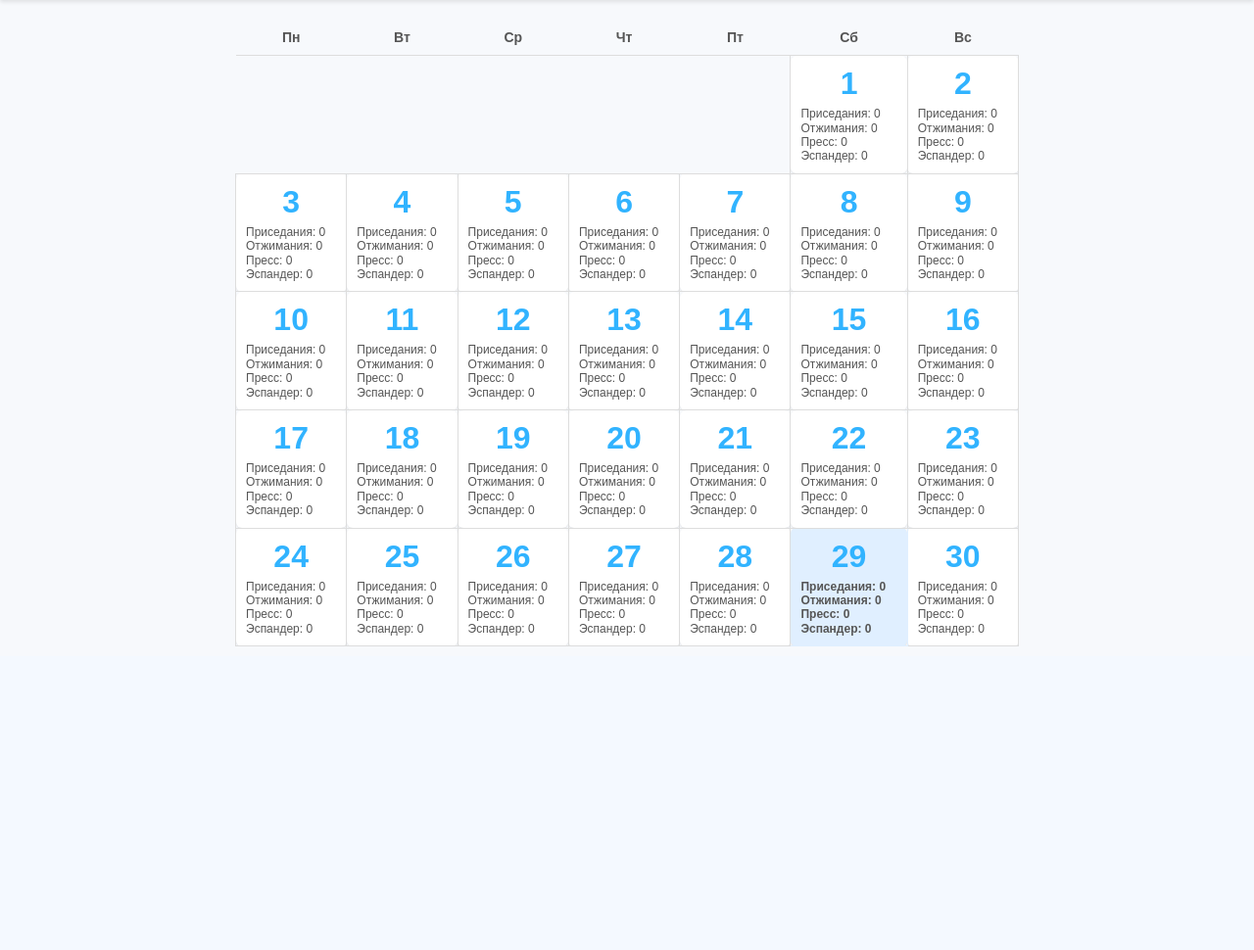
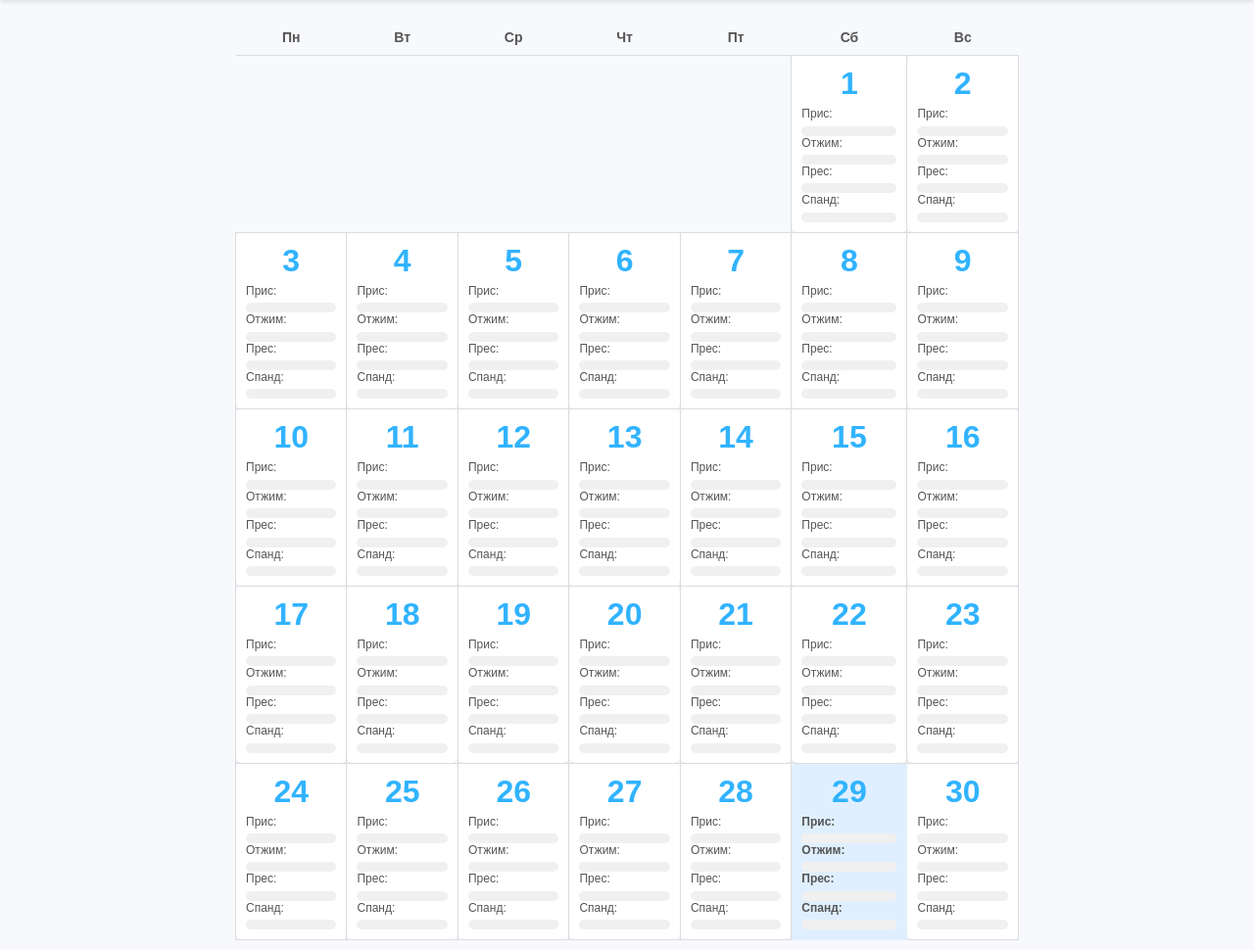
Before and after one commit to itkopets/workout, a Flask app: page / in a window 1280 px wide. Shown: the part 187-1157 px from the top of the page at 98% size. Before the commit the page ends 847 px from the top, so only its background shows below. Run offline with Flask 3, Linux system fonts and the light colour scheme; data that the repository does not hold is empty.

Commit message:
добавил прогресбары

```diff
--- a/app.py
+++ b/app.py
@@ -4,6 +4,14 @@ import calendar
 from datetime import datetime
 
 app = Flask(__name__)
+
+# Конфигурация целей для упражнений
+EXERCISE_GOALS = {
+    'squats': 100,
+    'pushups': 50,
+    'press': 50,
+    'expander': 200
+}
 
 # Инициализация базы данных
 def init_db():
@@ -48,7 +56,7 @@ def manage_exercises():
             cursor = conn.cursor()
             cursor.execute('SELECT exercise, SUM(count) FROM exercises WHERE date = ? GROUP BY exercise', (date,))
             results = cursor.fetchall()
-        return jsonify({exercise: total for exercise, total in results})
+        return jsonify({exercise: {"completed": total, "goal": EXERCISE_GOALS[exercise]} for exercise, total in results})
 
 # API для календаря
 @app.route('/api/calendar')
--- a/static/css/calendar.css
+++ b/static/css/calendar.css
@@ -165,3 +165,20 @@ main {
         font-size: 10px;
     }
 }
+
+
+.progress-bar {
+    width: 100%;
+    height: 10px;
+    background: #f0f0f0;
+    border-radius: 5px;
+    overflow: hidden;
+    margin-top: 5px;
+}
+
+.progress-bar-fill {
+    height: 100%;
+    background: #007bff;
+    width: 0%; /* Будет обновляться через JS */
+    transition: width 0.3s;
+}
--- a/static/js/calendar.js
+++ b/static/js/calendar.js
@@ -56,12 +56,27 @@ document.addEventListener('DOMContentLoaded', () => {
                 fetch(`/api/exercise?date=${dayCell.dataset.date}`)
                     .then(response => response.json())
                     .then(summary => {
-                        resultsDiv.innerHTML = `
-                            Приседания: <span class="exercise-value">${summary.squats || 0}</span><br>
-                            Отжимания: <span class="exercise-value">${summary.pushups || 0}</span><br>
-                            Пресс: <span class="exercise-value">${summary.press || 0}</span><br>
-                            Эспандер: <span class="exercise-value">${summary.expander || 0}</span>
-                        `;
+                        const exercises = {
+                            squats: 'Прис',
+                            pushups: 'Отжим',
+                            press: 'Прес',
+                            expander: 'Спанд'
+                        };
+
+                        Object.keys(exercises).forEach(exercise => {
+                            const progressData = summary[exercise] || { completed: 0, goal: 0 };
+                            const progress = (progressData.completed / progressData.goal) * 100 || 0;
+
+                            const label = document.createElement('div');
+                            label.textContent = `${exercises[exercise]}:`;
+
+                            const progressBar = document.createElement('div');
+                            progressBar.classList.add('progress-bar');
+                            progressBar.innerHTML = `<div class="progress-bar-fill" style="width: ${progress}%;"></div>`;
+
+                            resultsDiv.appendChild(label);
+                            resultsDiv.appendChild(progressBar);
+                        });
                     });
 
                 currentRow.appendChild(dayCell);
--- a/templates/index.html
+++ b/templates/index.html
@@ -1,13 +1,12 @@
 <!DOCTYPE html>
 <html lang="en">
 <head>
-    <link rel="stylesheet" href="/static/css/base.css"> <!-- Общие стили -->
-    <link rel="stylesheet" href="/static/css/calendar.css"> <!-- Стили для календаря -->
+    <link rel="stylesheet" href="/static/css/base.css">
+    <link rel="stylesheet" href="/static/css/calendar.css">
     <link href="https://fonts.googleapis.com/css2?family=Roboto:wght@400;700&display=swap" rel="stylesheet">
     <meta charset="UTF-8">
     <meta name="viewport" content="width=device-width, initial-scale=1.0">
     <title>Календарь упражнений</title>
-    <link rel="stylesheet" href="/static/css/styles.css">
     <script src="/static/js/calendar.js" defer></script>
 </head>
 <body>
```
